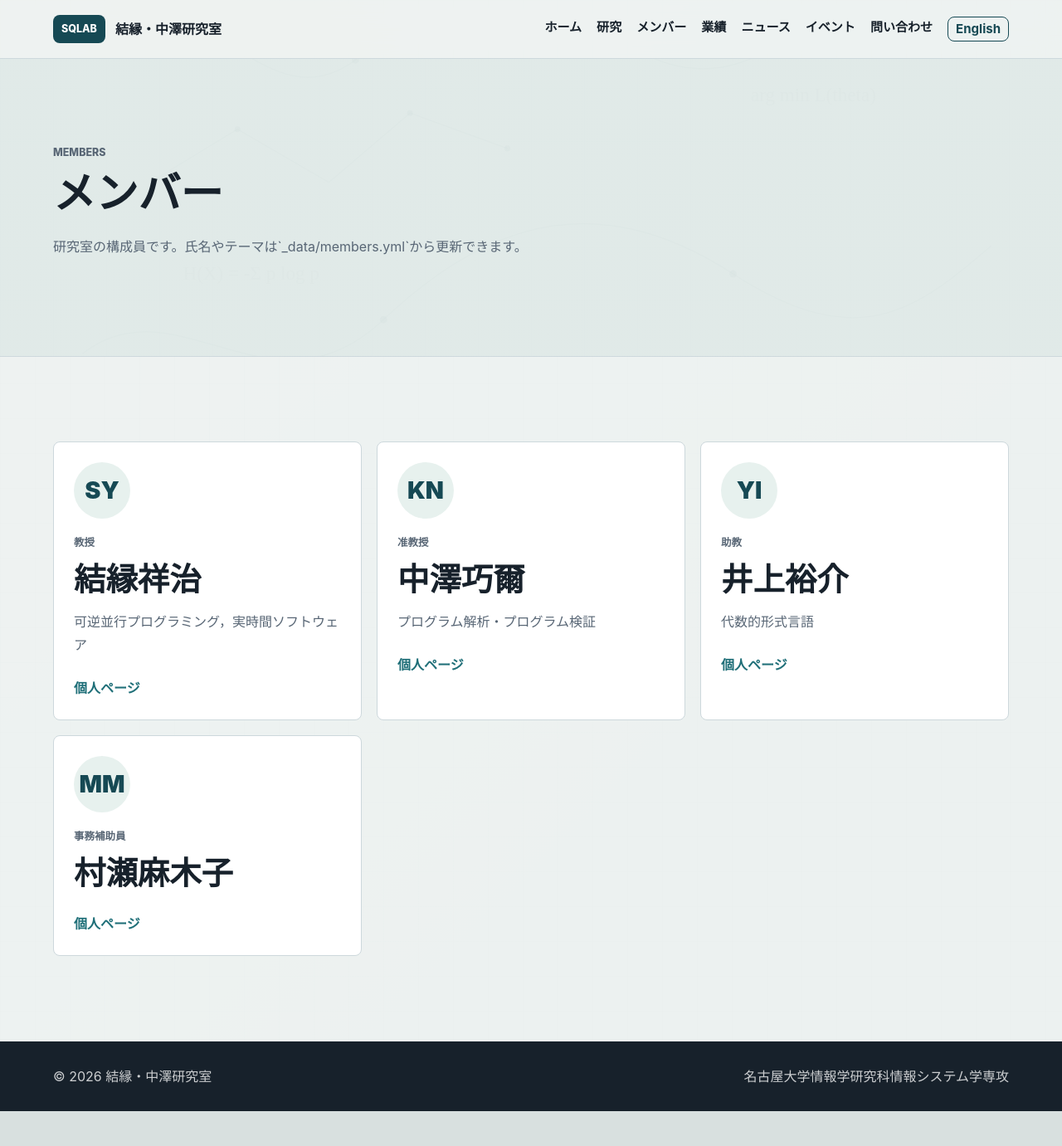
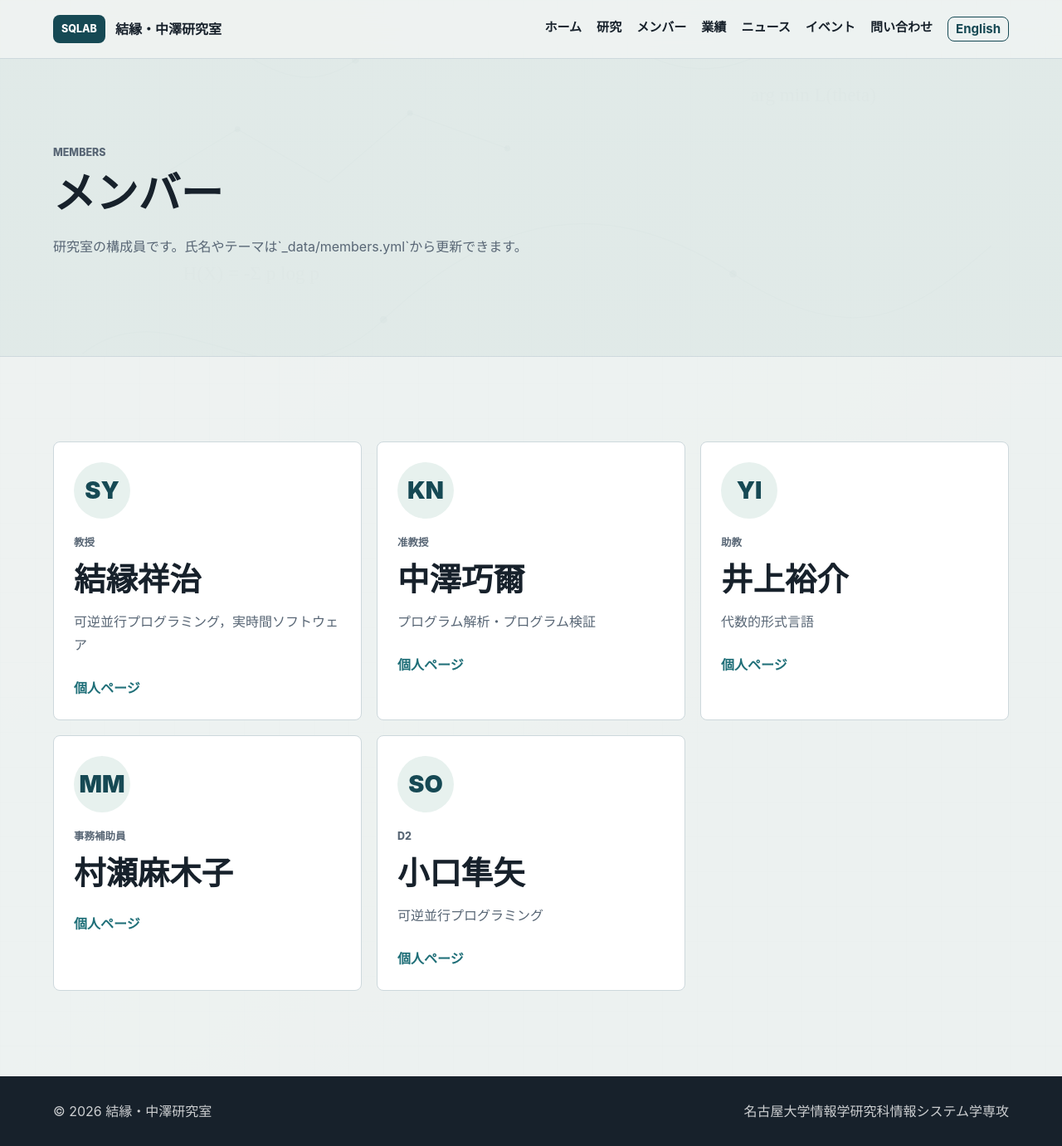
Before and after one commit to sqlab-website/sqlab-website.github.io, a Jekyll site: the page built from members.md, in a window 1280 px wide and 1381 px high. Shown: the whole window at 83% size. Built offline with Jekyll 4.4.1, drawn with Linux system fonts in a browser that asks for light colours.

```diff
--- a/_data/members.yml
+++ b/_data/members.yml
@@ -30,3 +30,10 @@
   role: 事務補助員
   email: mmurase [at] sqlab.jp
   order: 4
+- name: 小口隼矢
+  slug: shunya-oguchi
+  initial: SO
+  role: D2
+  theme: 可逆並行プログラミング
+  email: oguchi321 [at] sqlab.jp
+  order: 11
--- /dev/null
+++ b/members/shunya-oguchi.md
@@ -0,0 +1,27 @@
+---
+title: 小口隼矢
+permalink: "/members/shunya-oguchi/"
+
+---
+
+<section class="page-header">
+  <p class="eyebrow">Member</p>
+  <h1>小口隼矢</h1>
+  <p>D2</p>
+</section>
+
+<section class="section member-profile">
+  <div class="avatar avatar--large" aria-hidden="true">SO</div>
+  <div class="member-profile__body">
+    <div class="profile-block">
+  <p class="eyebrow">Research Theme</p>
+  <h2>可逆並行プログラミング</h2>
+  <p></p>
+</div>
+    <div class="profile-block profile-block--compact">
+          <p class="eyebrow">Contact</p>
+          <p><strong>メール</strong><br>oguchi321 [at] sqlab.jp</p>
+        </div>
+    <a class="back-link" href="/members/">メンバー一覧へ</a>
+  </div>
+</section>
```
Also changed, not shown: Gemfile.lock.
